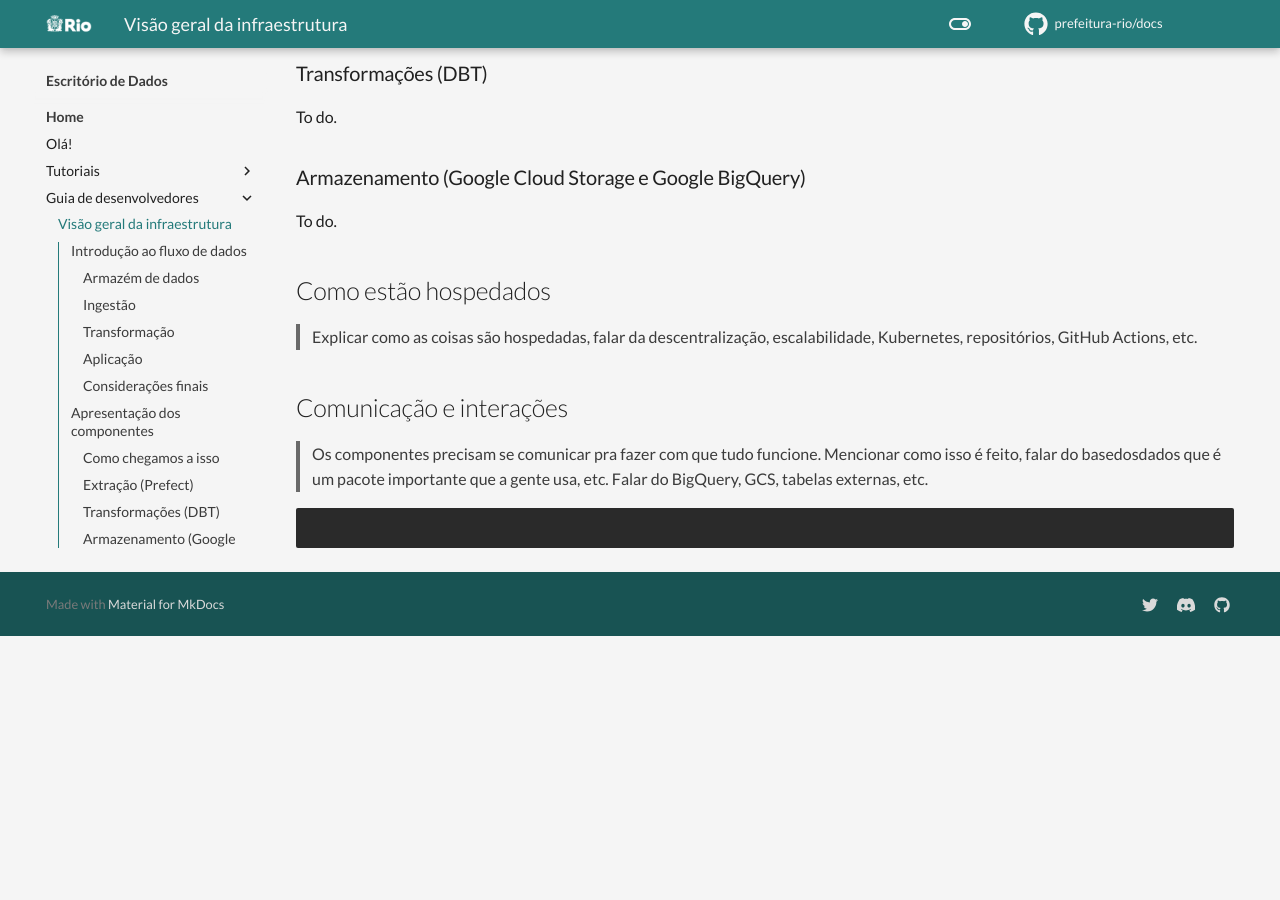
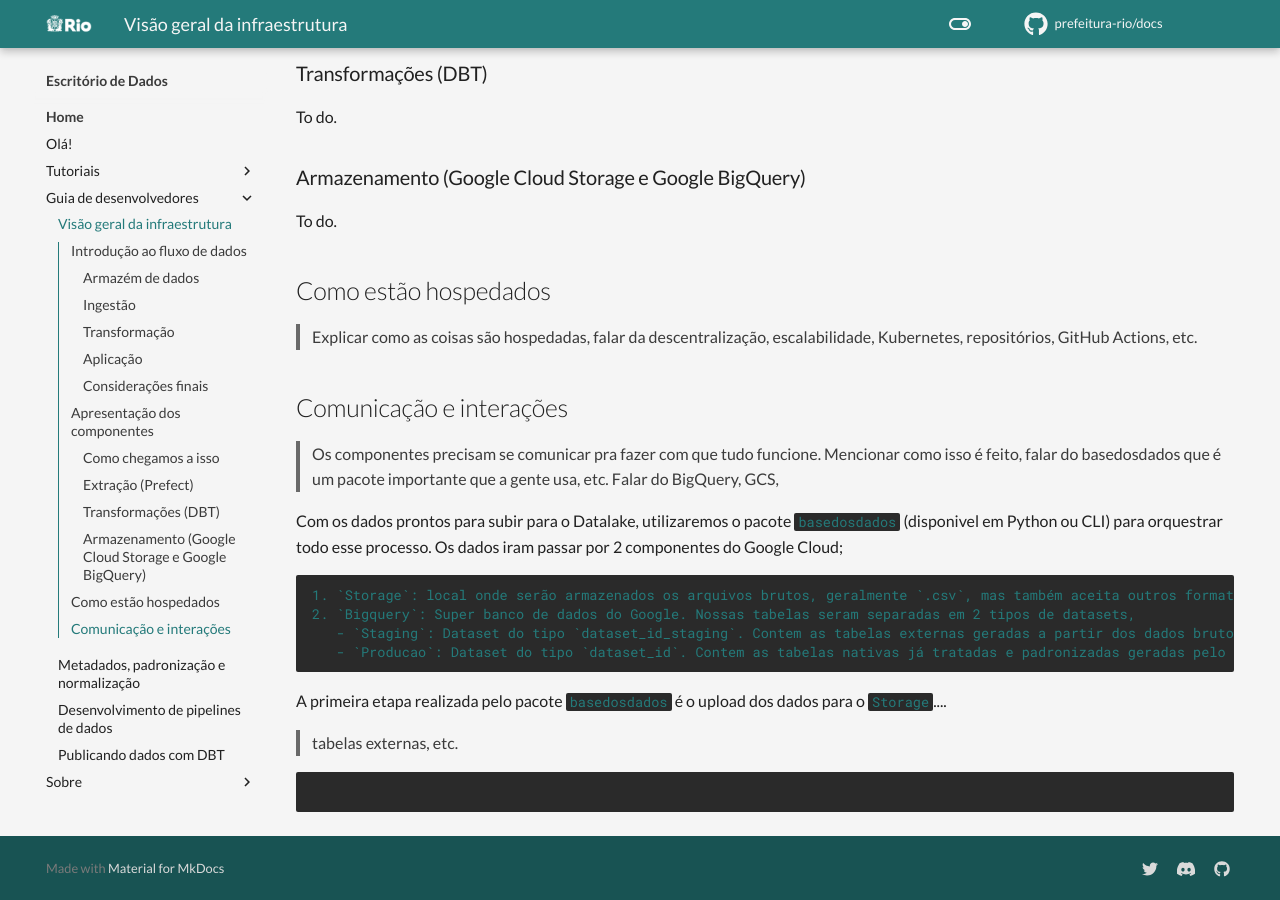
Before and after one commit to prefeitura-rio/docs, an MkDocs documentation site: the page built from docs/guia-desenvolvedores/visao-geral-infra.md, in a window 1280 px wide and 900 px high, scrolled down 4846 px. Built offline with MkDocs 1.6.1 and Material for MkDocs 9.7.7, drawn with Linux system fonts in a browser that asks for light colours; comment, search, counter and statistics services are not loaded; before the commit the page ends 5482 px from its top, so only the background shows below that.

Commit message:
feat: stat talk about data upload

````diff
--- a/docs/guia-desenvolvedores/visao-geral-infra.md
+++ b/docs/guia-desenvolvedores/visao-geral-infra.md
@@ -209,6 +209,19 @@ To do.
 
 > Os componentes precisam se comunicar pra fazer com que tudo funcione. Mencionar como isso é feito,
 > falar do basedosdados que é um pacote importante que a gente usa, etc. Falar do BigQuery, GCS,
+
+Com os dados prontos para subir para o Datalake, utilizaremos o pacote `basedosdados` (disponivel em Python ou CLI) para orquestrar todo esse processo. Os dados iram passar por 2 componentes do Google Cloud;
+
+    1. `Storage`: local onde serão armazenados os arquivos brutos, geralmente `.csv`, mas também aceita outros formatos como `parquet` e arquivos compactados.
+    2. `Bigquery`: Super banco de dados do Google. Nossas tabelas seram separadas em 2 tipos de datasets,
+       - `Staging`: Dataset do tipo `dataset_id_staging`. Contem as tabelas externas geradas a partir dos dados brutos que estão hospedados no `storage`
+       - `Producao`: Dataset do tipo `dataset_id`. Contem as tabelas nativas já tratadas e padronizadas geradas pelo `DBT`
+
+
+A primeira etapa realizada pelo pacote `basedosdados` é o upload dos dados para o `Storage`....
+
+
+
 > tabelas externas, etc.
 
 ```
````
